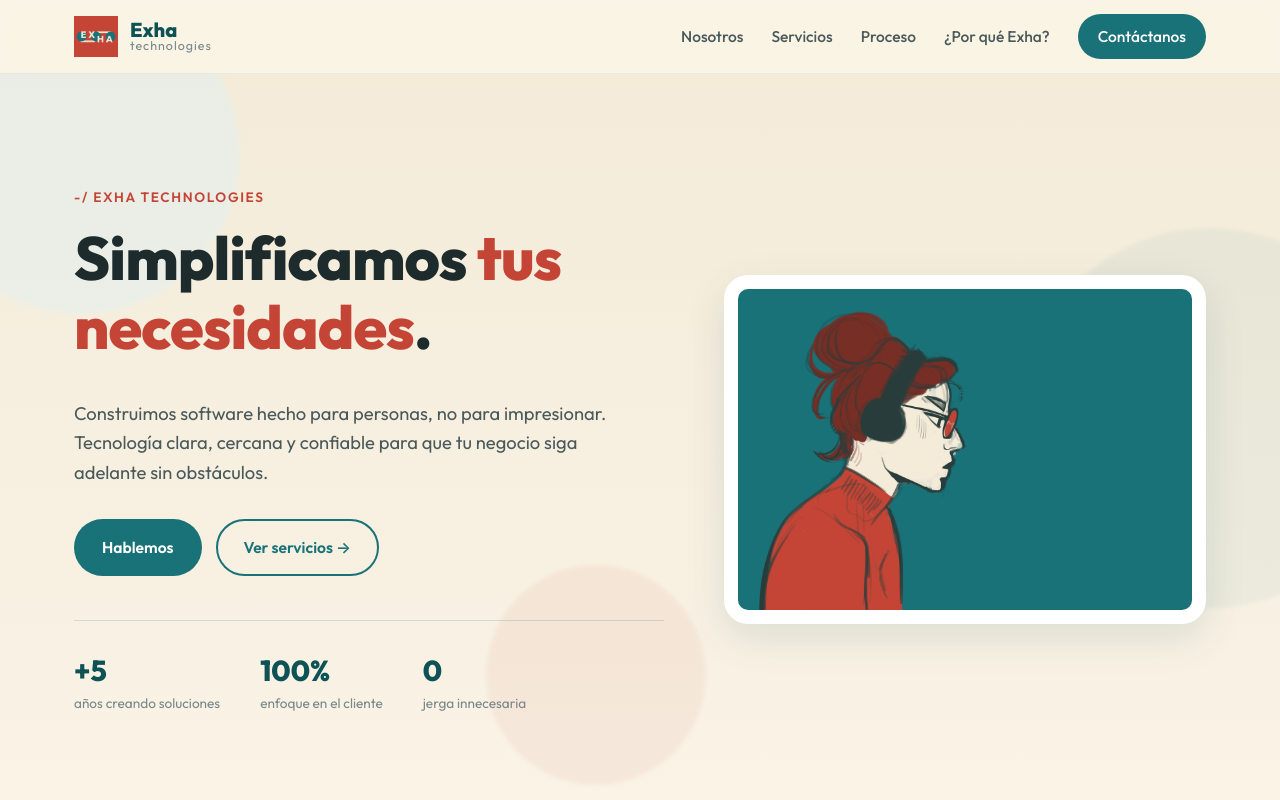
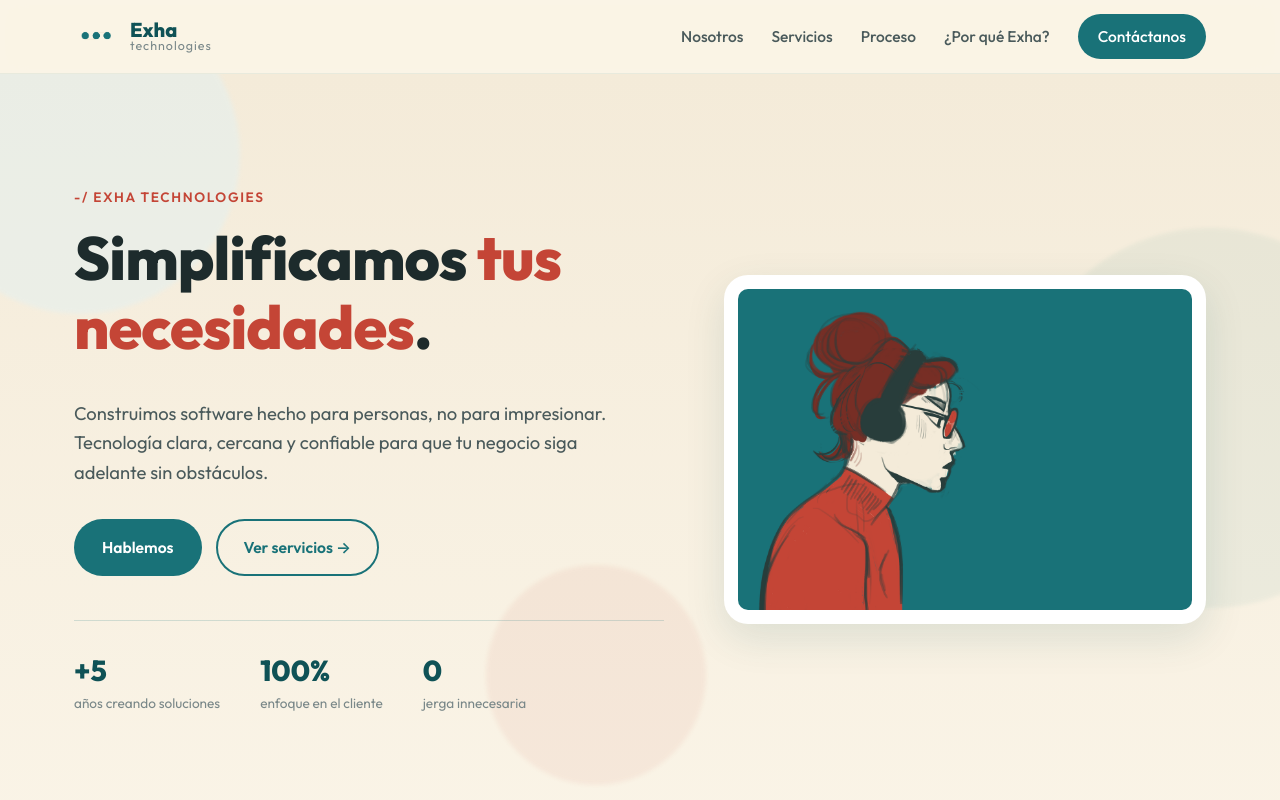
Before and after one commit to Marco-cz/ExhaTech, a plain HTML site: page index.html in a window 1280 px wide. Shown: the top 800 px of the page. Drawn offline with Linux system fonts and the light colour scheme.

Commit message:
arreglo al favicon para web preview

```diff
--- a/index.html
+++ b/index.html
@@ -5,7 +5,8 @@
   <meta name="viewport" content="width=device-width, initial-scale=1.0" />
   <meta name="description" content="Exha Technologies — Simplificamos tus necesidades. Desarrollo de software, consultoría y soluciones digitales con un trato cercano y profesional." />
   <title>Exha Technologies — Simplificamos tus necesidades</title>
-  <link rel="icon" type="image/png" href="assets/logo.png" />
+  <link rel="icon" type="image/png" href="assets/AltLogo.png" />
+  <link rel="apple-touch-icon" href="assets/AltLogo.png" />
   <link rel="preconnect" href="https://fonts.googleapis.com" />
   <link rel="preconnect" href="https://fonts.gstatic.com" crossorigin />
   <link href="https://fonts.googleapis.com/css2?family=Outfit:wght@300;400;500;600;700;800&display=swap" rel="stylesheet" />
@@ -16,7 +17,7 @@
   <header class="navbar" id="navbar">
     <div class="container nav-inner">
       <a href="#home" class="brand">
-        <img src="assets/logo.png" alt="Exha Technologies logo" class="brand-logo" />
+        <img src="assets/AltLogo.png" alt="Exha Technologies logo" class="brand-logo" />
         <span class="brand-text">
           <span class="brand-name">Exha</span>
           <span class="brand-sub">technologies</span>
@@ -289,7 +290,7 @@
   <footer class="footer">
     <div class="container footer-inner">
       <div class="footer-brand">
-        <img src="assets/logo.png" alt="Exha logo" />
+        <img src="assets/AltLogo.png" alt="Exha logo" />
         <div>
           <strong>Exha Technologies</strong>
           <span>Simplificamos tus necesidades.</span>
```
Also changed, not shown: assets/AltLogo.png (added).
